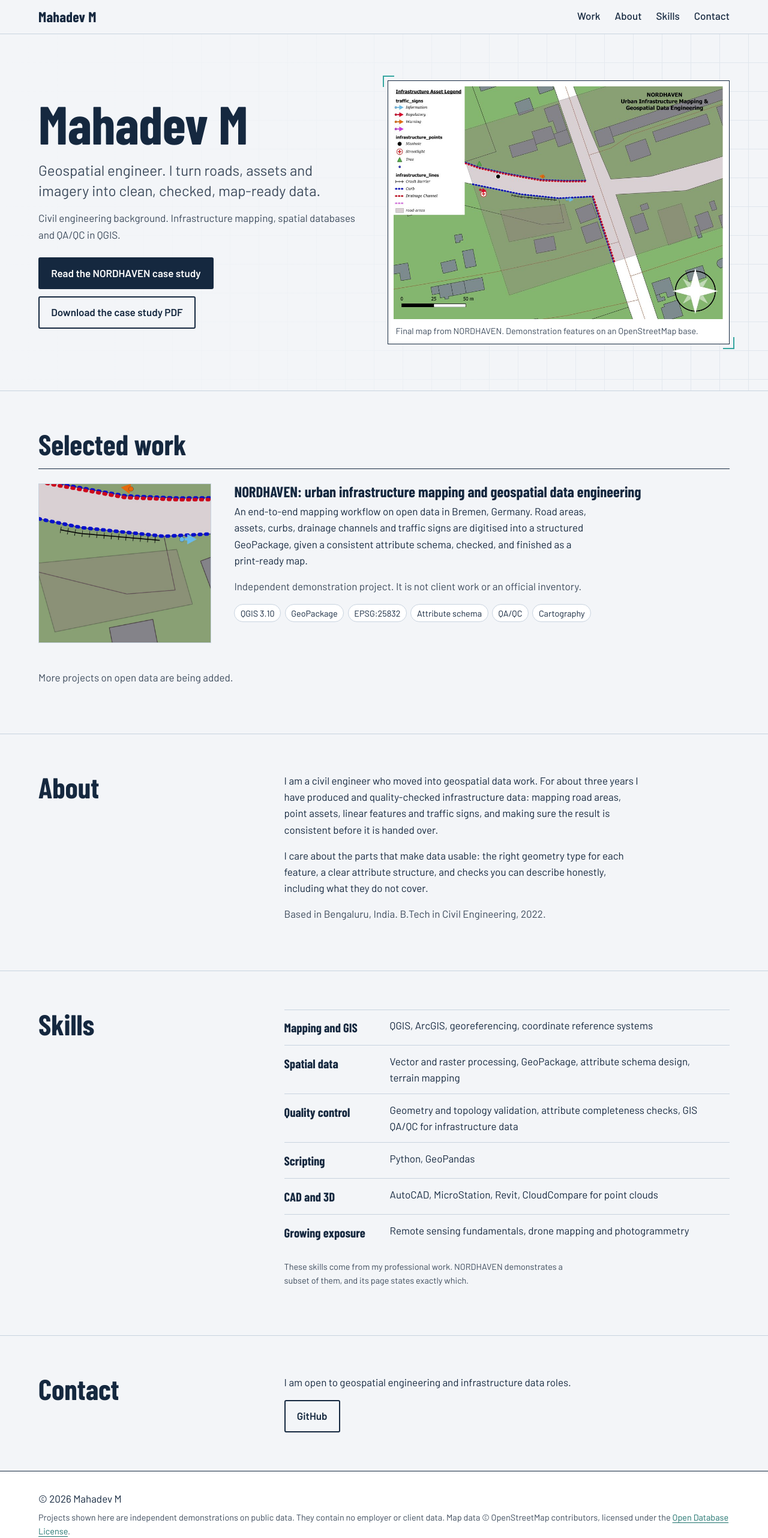
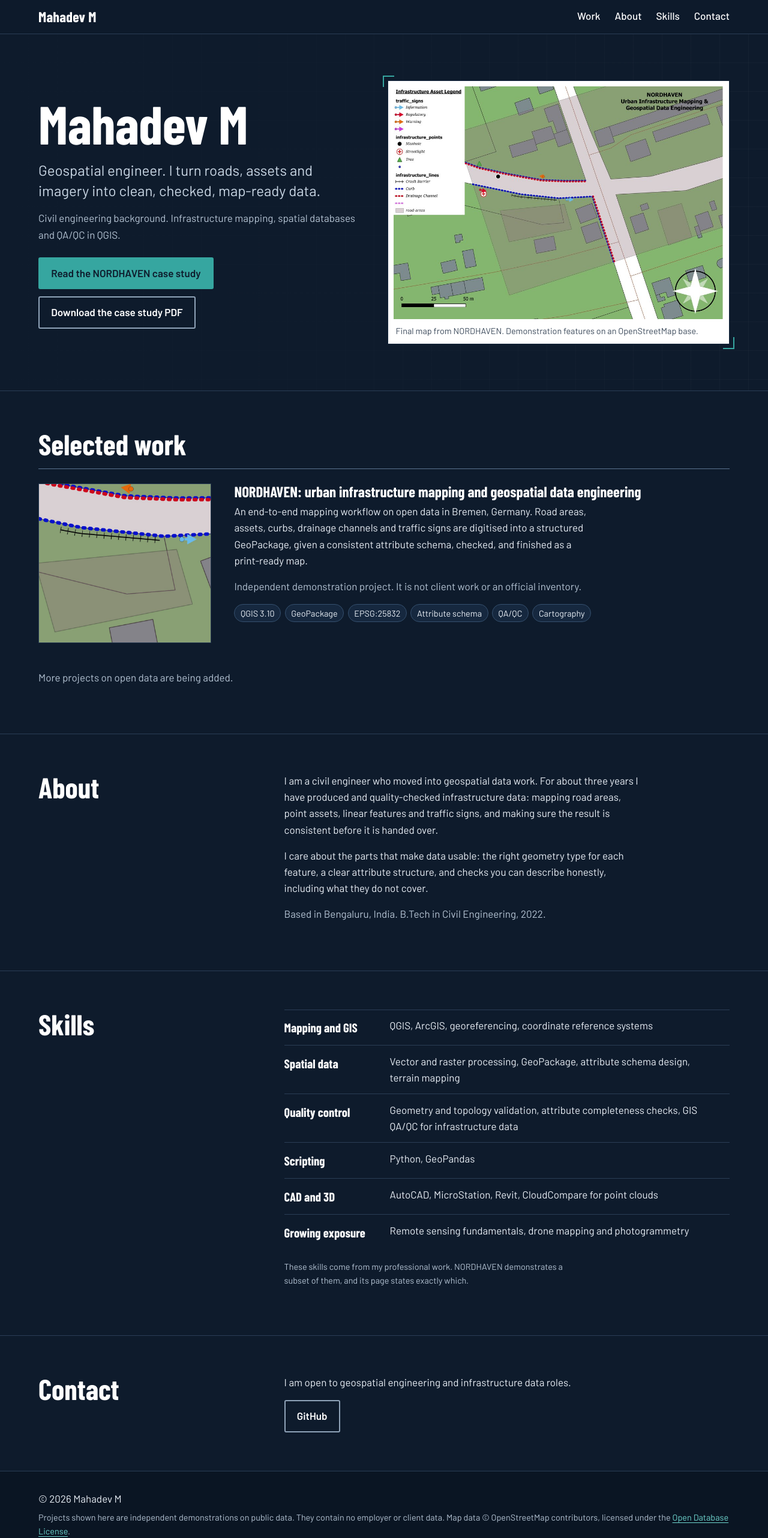
Before and after one commit to mahadevmpro-netizen/mahadevmpro-netizen.github.io, a plain HTML site: page index.html in a window 1280 px wide. Shown: the whole page at 60% size. Drawn offline with nearby package versions, Linux system fonts and the light colour scheme.

Commit message:
Add files via upload

```diff
--- a/assets/css/style.css
+++ b/assets/css/style.css
@@ -90,13 +90,13 @@ section + section { border-top: 1px solid var(--rule); }
 .skills th { width: 11rem; font-family: var(--head); font-size: 1.3rem; font-weight: 700; }
 
 /* case study */
-.meta { display: grid; grid-template-columns: repeat(auto-fit, minmax(17rem, 1fr)); gap: 0; border: 1px solid var(--ink); background: var(--paper); margin-top: 2rem; }
+.meta { display: grid; grid-template-columns: repeat(auto-fit, minmax(min(100%, 22rem), 1fr)); gap: 0; border: 1px solid var(--ink); background: var(--paper); margin-top: 2rem; }
 .meta div { padding: .8rem 1rem; border-right: 1px solid var(--rule); border-bottom: 1px solid var(--rule); }
 .meta dt { font-size: .85rem; color: var(--ink-soft); }
 .meta dd { margin: 0; font-weight: 600; overflow-wrap: anywhere; }
 .note { background: var(--amber-bg); border: 1px solid #e3c98d; color: var(--amber-text); padding: 1rem 1.2rem; border-radius: 3px; max-width: 70ch; }
 .note strong { color: inherit; }
-.flow { list-style: none; counter-reset: s; display: grid; grid-template-columns: repeat(auto-fit, minmax(17rem, 1fr)); gap: 0; padding: 0; margin: 1.5rem 0 0; border: 1px solid var(--ink); background: var(--paper); }
+.flow { list-style: none; counter-reset: s; display: grid; grid-template-columns: repeat(auto-fit, minmax(min(100%, 22rem), 1fr)); gap: 0; padding: 0; margin: 1.5rem 0 0; border: 1px solid var(--ink); background: var(--paper); }
 .flow li { counter-increment: s; padding: 1rem; border-right: 1px solid var(--rule); border-bottom: 1px solid var(--rule); position: relative; }
 .flow li::before { content: counter(s); display: grid; place-items: center; width: 1.8rem; height: 1.8rem; border-radius: 50%; background: var(--ink); color: #fff; font-weight: 700; margin-bottom: .5rem; }
 .flow li.ref::before { background: #8a96a6; }
@@ -157,3 +157,55 @@ dialog.lb button { position: absolute; top: .5rem; right: .5rem; background: #ff
 }
 @media (prefers-reduced-motion: reduce) { * { scroll-behavior: auto !important; } }
 @media print { .site-head, .btn-row { display: none; } body { background: #fff; } }
+
+/* ===== Dark theme =====
+   Page background and the text that sits directly on it.
+   White panels (map frame, tables, cards, screenshots) keep their light look. */
+:root { --page: #0e1b2c; --page-edge: #2a3d55; --on-dark: #e8eef5; --on-dark-soft: #b4c3d3; --link-dark: #6fd6cf; }
+html { color-scheme: dark; }
+body { background: var(--page); color: var(--on-dark); }
+a { color: var(--link-dark); }
+a:hover { color: #fff; }
+
+/* header and footer */
+.site-head { background: rgba(14, 27, 44, .96); border-bottom-color: var(--page-edge); }
+.brand, .nav a { color: #fff; }
+.site-foot { background: #0a1523; border-top-color: var(--page-edge); }
+
+/* headings and text on the page */
+h1, h2, h3 { color: #fff; }
+.lede { color: #c9d6e4; }
+.muted, .caption, small { color: var(--on-dark-soft); }
+section + section { border-top-color: var(--page-edge); }
+
+/* buttons */
+.btn { background: var(--teal); border-color: var(--teal); color: #0e1b2c; }
+.btn:hover { background: #fff; border-color: #fff; color: #0e1b2c; }
+.btn.alt { background: transparent; border-color: #8fa3b8; color: #fff; }
+.btn.alt:hover { background: #fff; border-color: #fff; color: #0e1b2c; }
+
+/* hero grid */
+.hero { border-bottom-color: var(--page-edge);
+  background-image: linear-gradient(rgba(255,255,255,.06) 1px, transparent 1px), linear-gradient(90deg, rgba(255,255,255,.06) 1px, transparent 1px); }
+.hero::before { background: linear-gradient(90deg, #0e1b2c 0%, rgba(14,27,44,.88) 45%, rgba(14,27,44,.55) 100%); }
+
+/* project row, tags, skills, downloads */
+.proj { border-top-color: #5b7390; }
+.proj:last-child { border-bottom-color: #5b7390; }
+.proj img { border-color: var(--page-edge); }
+.proj h3 a { color: #fff; }
+.proj h3 a:hover { color: var(--link-dark); }
+.tags li { background: #16283f; border-color: #35506e; color: var(--on-dark); }
+.skills th, .skills td { border-top-color: var(--page-edge); }
+.skills th { color: #fff; }
+.skills tr { border-top-color: var(--page-edge); }
+.dl { border-top-color: #5b7390; }
+.dl li { border-bottom-color: var(--page-edge); }
+.future { border-color: #6f86a0; }
+
+/* light panels keep dark text */
+.sheet, .meta, .flow, .table-wrap, .feat figure, .shot, .tree, .results > div { color: var(--ink); }
+.feat h3, .results h3 { color: var(--ink); }
+.sheet .caption, .shot .caption, .feat figcaption p { color: var(--ink-soft); }
+.sheet a, .shot a, .table-wrap a { color: var(--teal-text); }
+@media (max-width: 52rem) { .hero::before { background: rgba(14, 27, 44, .82); } }
```
